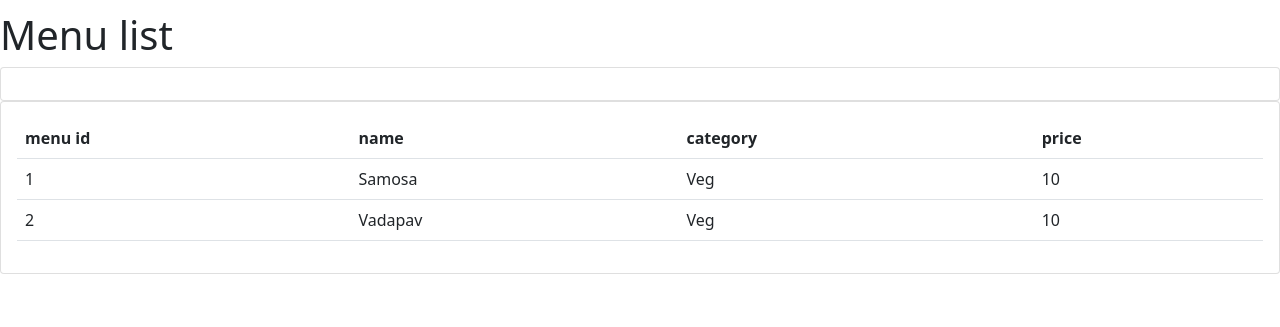
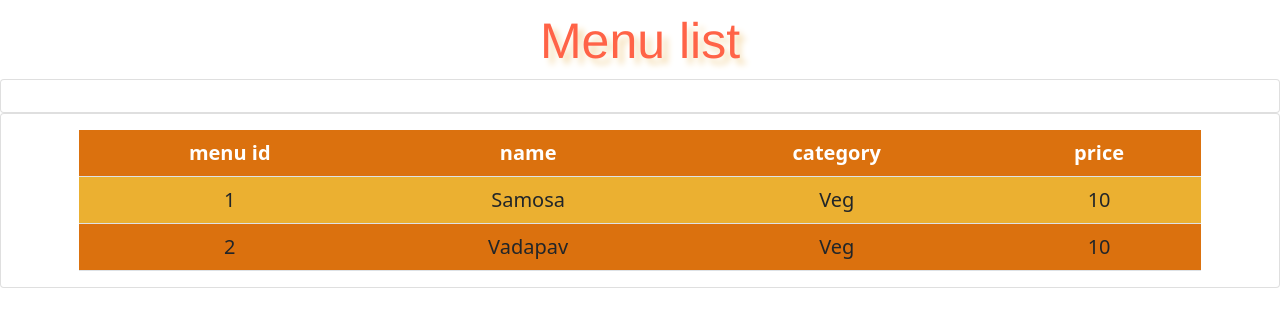
Before and after one commit to kunalbhadvankar/miniproject, a Django app: template owner/templates/owner/menu.html in a window 1280 px wide. Shown: the part 217-544 px from the top of the page. Run offline with Django 3.2, Linux system fonts and the light colour scheme; the template is opened without the code that fills it: values that come from a table or form of the project are taken from there, others are empty; data comes from the database, SQL or seed files in the repository; some libraries are stand-ins or nearby versions.

Commit message:
Update layout.html
add style for  menu table

```diff
--- a/owner/templates/owner/layout.html
+++ b/owner/templates/owner/layout.html
@@ -111,6 +111,39 @@
          @media screen and (min-width: 480px) {
 
         }
+             .table {
+            font-size: 20px;
+            text-align:center;
+            width: 90%;
+            margin: auto;
+
+        }
+        /*make alternating colors for the table rows*/
+        .table tr:nth-child(odd) {
+            background: rgb(219, 113, 14);
+        }
+        .table tr:nth-child(even){
+            background: rgb(235, 176, 49);
+        }
+        th {
+            color: white;
+        }
+        .display_table {
+            border-bottom-left-radius: 20px;
+            border-bottom-right-radius: 20px;
+            padding-left: 5px;
+            padding-right: 5px;
+        }
+        h1 {
+            font-family:Helvetica;
+            color: tomato;
+            font-size: 50px;
+            text-align: center;
+            width: 100%;
+            text-shadow:6px 6px 6px wheat;
+            display: block;
+        }
+
         </style>
     </head>
 
```
